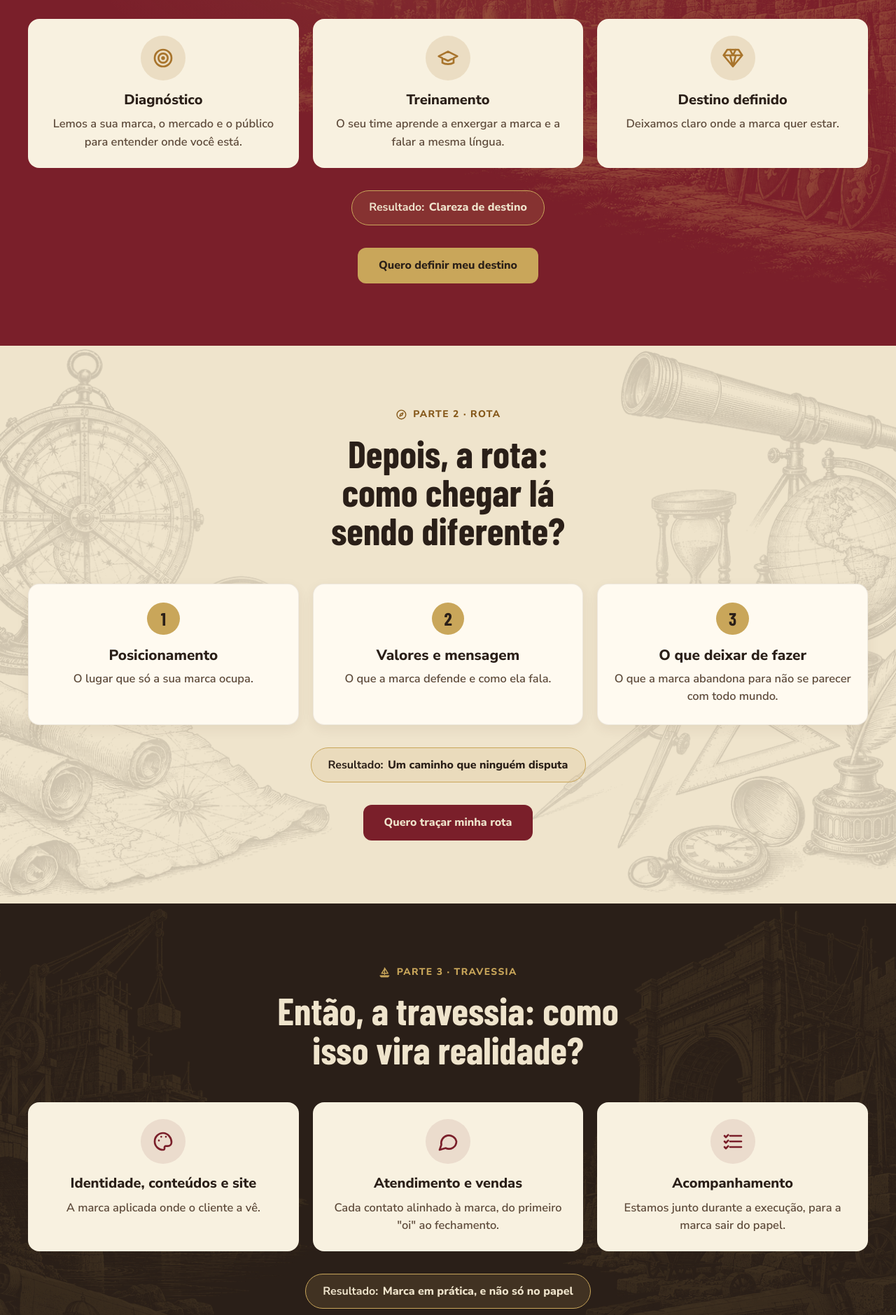
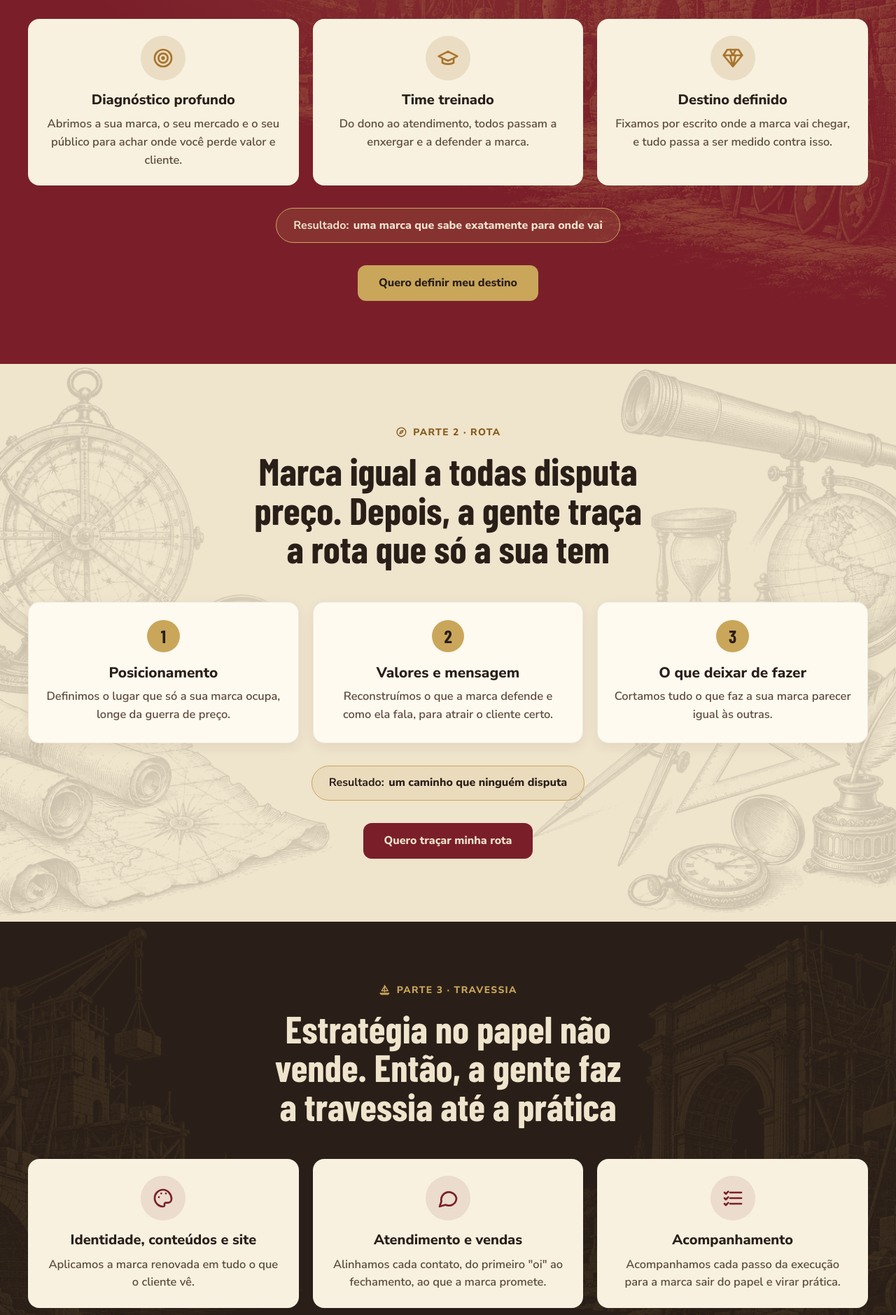
Before and after one commit to Viniwayne69/markway, a Next.js app: page / in a window 1280 px wide. Shown: the part 2140-4019 px from the top of the page at 70% size. Built offline with nearby package versions, Linux system fonts and the light colour scheme; a web font is replaced by a local one.

Commit message:
Copy mais direta nas seções Porto, Rota e Travessia: dor primeiro, depois o que a SPEARE faz
Co-Authored-By: Claude Sonnet 5.5 <noreply@anthropic.com>
Claude-Session: https://claude.ai/code/session_018ckGgeLrJeXv2UHJFd83h8

```diff
--- a/src/app/globals.css
+++ b/src/app/globals.css
@@ -2268,3 +2268,4 @@ body.menu-open { overflow: hidden; }
   text-align: center;
 }
 .solution-result strong { font-weight: 800; }
+.is-center .solution-title.is-wide { max-width: 27ch; }
--- a/src/components/PortoSection.tsx
+++ b/src/components/PortoSection.tsx
@@ -11,8 +11,8 @@ export function PortoSection() {
         <p className="solution-label" data-reveal>
           <CompassIcon /> PARTE 1 · PORTO
         </p>
-        <h2 id="porto-title" className="display-title solution-title" data-reveal style={{ "--d": "80ms" } as CSSProperties}>
-          Primeiro, o porto: para onde a sua marca quer ir?
+        <h2 id="porto-title" className="display-title solution-title is-wide" data-reveal style={{ "--d": "80ms" } as CSSProperties}>
+          Sem destino, a sua marca só gasta energia. Primeiro, a gente define o porto
         </h2>
 
         <div className="feature-grid is-three">
--- a/src/components/RotaSection.tsx
+++ b/src/components/RotaSection.tsx
@@ -9,8 +9,8 @@ export function RotaSection() {
         <p className="solution-label" data-reveal>
           <CompassIcon /> PARTE 2 · ROTA
         </p>
-        <h2 id="rota-title" className="display-title solution-title" data-reveal style={{ "--d": "80ms" } as CSSProperties}>
-          Depois, a rota: como chegar lá sendo diferente?
+        <h2 id="rota-title" className="display-title solution-title is-wide" data-reveal style={{ "--d": "80ms" } as CSSProperties}>
+          Marca igual a todas disputa preço. Depois, a gente traça a rota que só a sua tem
         </h2>
 
         <ol className="steps-list">
--- a/src/components/TravessiaSection.tsx
+++ b/src/components/TravessiaSection.tsx
@@ -11,8 +11,8 @@ export function TravessiaSection() {
         <p className="solution-label" data-reveal>
           <ShipIcon /> PARTE 3 · TRAVESSIA
         </p>
-        <h2 id="travessia-title" className="display-title solution-title" data-reveal style={{ "--d": "80ms" } as CSSProperties}>
-          Então, a travessia: como isso vira realidade?
+        <h2 id="travessia-title" className="display-title solution-title is-wide" data-reveal style={{ "--d": "80ms" } as CSSProperties}>
+          Estratégia no papel não vende. Então, a gente faz a travessia até a prática
         </h2>
 
         <div className="feature-grid is-three">
--- a/src/data/site.ts
+++ b/src/data/site.ts
@@ -62,22 +62,22 @@ export const solutions = [
 ];
 
 export const portoCards = [
-  { title: "Diagnóstico", text: "Lemos a sua marca, o mercado e o público para entender onde você está." },
-  { title: "Treinamento", text: "O seu time aprende a enxergar a marca e a falar a mesma língua." },
-  { title: "Destino definido", text: "Deixamos claro onde a marca quer estar." }
+  { title: "Diagnóstico profundo", text: "Abrimos a sua marca, o seu mercado e o seu público para achar onde você perde valor e cliente." },
+  { title: "Time treinado", text: "Do dono ao atendimento, todos passam a enxergar e a defender a marca." },
+  { title: "Destino definido", text: "Fixamos por escrito onde a marca vai chegar, e tudo passa a ser medido contra isso." }
 ];
-export const portoResult = "Clareza de destino";
+export const portoResult = "uma marca que sabe exatamente para onde vai";
 
 export const rotaSteps = [
-  ["Posicionamento", "O lugar que só a sua marca ocupa."],
-  ["Valores e mensagem", "O que a marca defende e como ela fala."],
-  ["O que deixar de fazer", "O que a marca abandona para não se parecer com todo mundo."]
+  ["Posicionamento", "Definimos o lugar que só a sua marca ocupa, longe da guerra de preço."],
+  ["Valores e mensagem", "Reconstruímos o que a marca defende e como ela fala, para atrair o cliente certo."],
+  ["O que deixar de fazer", "Cortamos tudo o que faz a sua marca parecer igual às outras."]
 ];
-export const rotaResult = "Um caminho que ninguém disputa";
+export const rotaResult = "um caminho que ninguém disputa";
 
 export const travessiaCards = [
-  ["Identidade, conteúdos e site", "A marca aplicada onde o cliente a vê."],
-  ["Atendimento e vendas", "Cada contato alinhado à marca, do primeiro \"oi\" ao fechamento."],
-  ["Acompanhamento", "Estamos junto durante a execução, para a marca sair do papel."]
+  ["Identidade, conteúdos e site", "Aplicamos a marca renovada em tudo o que o cliente vê."],
+  ["Atendimento e vendas", "Alinhamos cada contato, do primeiro \"oi\" ao fechamento, ao que a marca promete."],
+  ["Acompanhamento", "Acompanhamos cada passo da execução para a marca sair do papel e virar prática."]
 ];
-export const travessiaResult = "Marca em prática, e não só no papel";
+export const travessiaResult = "marca em prática, e não só no papel";
```
